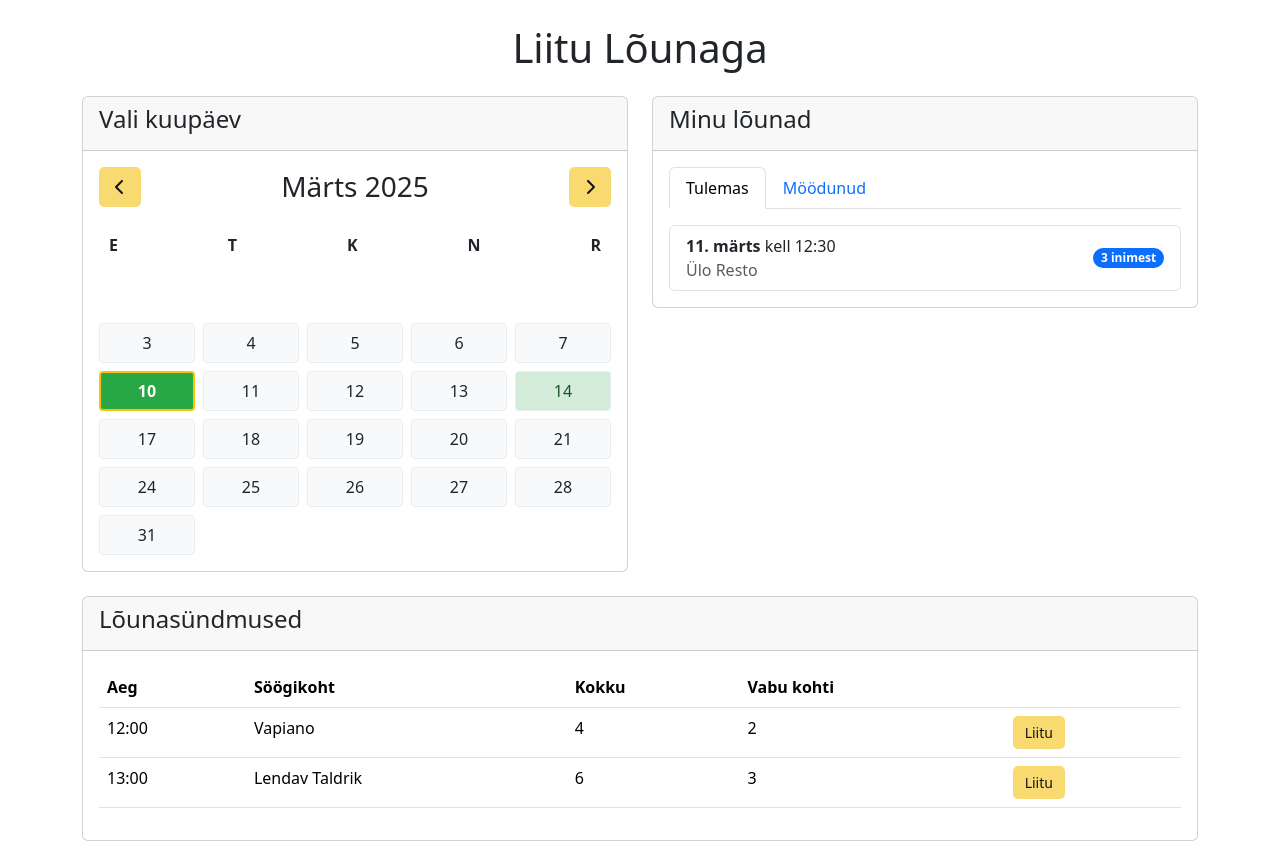
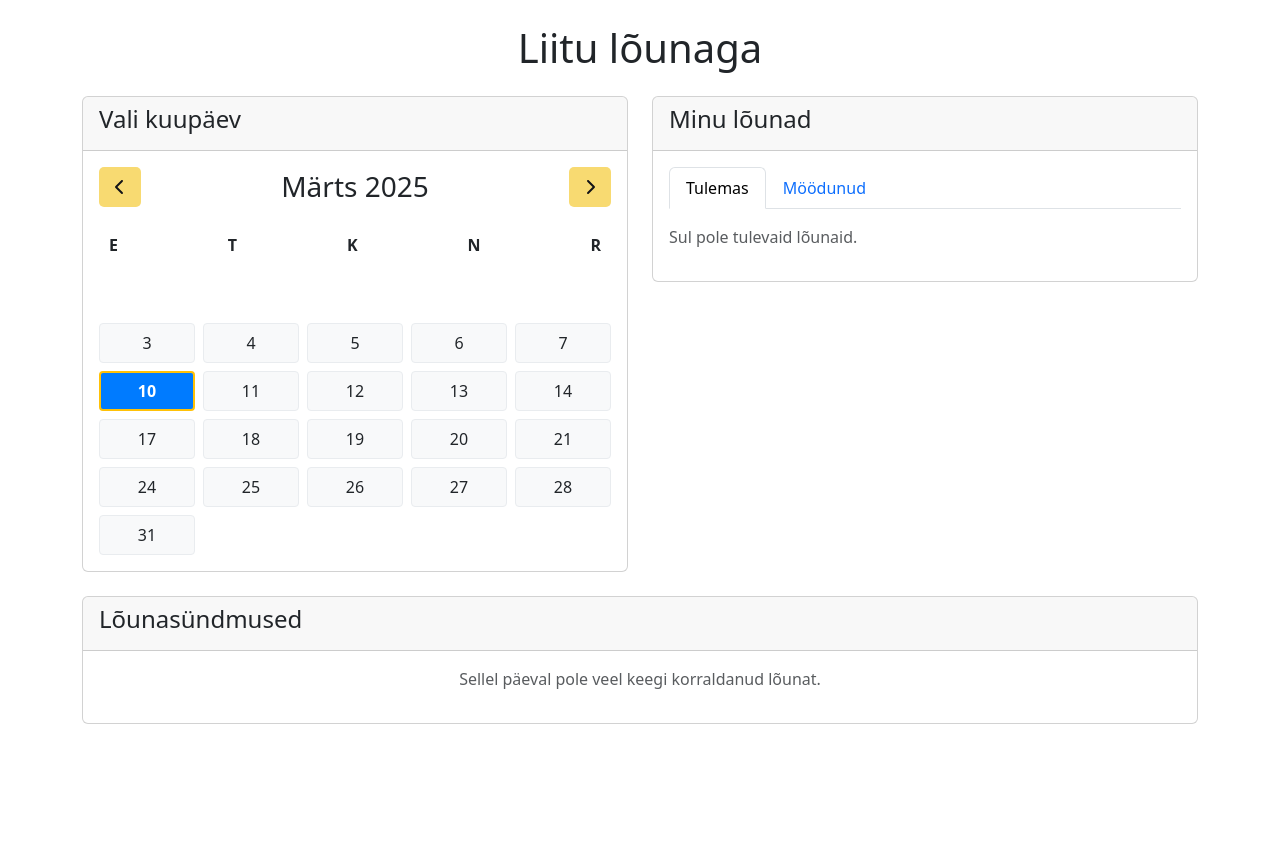
Before and after one commit to StellaTimmer/lototronfront, a Vue app: page /joinlunch in a window 1280 px wide. After the commit the page ends 800 px from the top, so only its background shows below. Built offline with nearby package versions, Linux system fonts and the light colour scheme.

Commit message:
10.03 päeva lõpp

```diff
--- a/src/components/lunchevent/CalendarView.vue
+++ b/src/components/lunchevent/CalendarView.vue
@@ -1,6 +1,6 @@
 <template>
   <div class="calendar-container">
-<!--     Kalendri vaade kuu, aasta ja navigatsiooniga -->
+<!--     Kuu ja aastavaade ja navigatsiooniga -->
     <div class="calendar-header d-flex justify-content-between align-items-center mb-3">
       <button class="action-button yellow" @click="prevMonth">
         <font-awesome-icon icon="chevron-left" />
@@ -69,7 +69,8 @@ export default {
     };
   },
 
-  computed: {  //arvutab uuesti määratletud atribuudid kui nende sõltuvused muutuvad
+  //arvutab uuesti määratletud atribuudid kui nende sõltuvused muutuvad
+  computed: {
     currentYear() {
       return this.currentDate.getFullYear();
     },
@@ -83,45 +84,34 @@ export default {
           .toLocaleString('et-EE', { month: 'long' });
     },
 
-    // Calculate the starting day offset (how many empty cells before the first day)
     startingDayOffset() {
       const firstDay = new Date(this.currentYear, this.currentMonth, 1).getDay();
-      // Converting from Sunday-based (0-6) to Monday-based (0-4) for weekdays only
-      // If Sunday (0), return 5, else adjust by 1 (Monday = 0, Tuesday = 1, etc.)
-      return firstDay === 0 ? 5 : firstDay - 1;
+      return this.convertToMondayBased(firstDay);
     },
 
-    // Get all weekdays (Mon-Fri) in the current month
     weekdaysInMonth() {
       const days = [];
-      const daysInMonth = new Date(this.currentYear, this.currentMonth + 1, 0).getDate();
+      const daysInMonth = this.getDaysInMonth();
 
       for (let i = 1; i <= daysInMonth; i++) {
-        const date = new Date(this.currentYear, this.currentMonth, i);
-        const dayOfWeek = date.getDay();
-
-        // Only include weekdays (Monday-Friday: 1-5)
-        if (dayOfWeek >= 1 && dayOfWeek <= 5) {
-          days.push({
-            date: i,
-            dayOfWeek: dayOfWeek,
-            fullDate: new Date(date)
-          });
-        }
+        if (this.isWeekday(i)) {days.push(this.createDayObject(i));}
       }
       return days;
     }
   },
 
+  //
   watch: {
-    // Watch for external changes to the selected date
+
     selectedDate(newDate) {
       if (newDate) {
         this.internalSelectedDate = new Date(newDate);
       }
     }
   },
+
   methods: {
+
     prevMonth() {
       const newDate = new Date(this.currentDate);
       newDate.setMonth(newDate.getMonth() - 1);
@@ -141,41 +131,70 @@ export default {
       this.$emit('date-selected', date);
     },
 
-    // Check if a date has lunch events
+    //make it pretty
     hasLunchEvents(date) {
       const dateStr = this.formatDate(date);
 
-      // Check events array for matching date with available status
       return this.events.some(event => {
-        // If event.date is a date object, format it first
-        const eventDate = typeof event.date === 'object'
-            ? this.formatDate(event.date)
-            : (typeof event.date === 'number'
-                ? this.formatDate(new Date(this.currentYear, this.currentMonth, event.date))
-                : event.date);
+        let eventDate;
+        if (typeof event.date === 'object') {
+          eventDate = this.formatDate(event.date);
+        } else {
+          if (typeof event.date === 'number') {
+            eventDate = this.formatDate(new Date(this.currentYear, this.currentMonth, event.date));
+          } else {
+            eventDate = event.date;
+          }
+        }
 
         return eventDate === dateStr && event.status === 'available';
       });
     },
 
-    // Check if a date is the currently selected date
     isSelectedDate(date) {
       return this.formatDate(date) === this.formatDate(this.internalSelectedDate);
     },
 
-    // Check if a date is today
     isToday(date) {
       return this.formatDate(date) === this.formatDate(this.today);
     },
 
-    // Format date to YYYY-MM-DD for comparison
     formatDate(date) {
       const d = new Date(date);
       const year = d.getFullYear();
       const month = String(d.getMonth() + 1).padStart(2, '0');
       const day = String(d.getDate()).padStart(2, '0');
       return `${year}-${month}-${day}`;
+    },
+
+    convertToMondayBased(day) {
+      if (day === 0) {
+        return 5;
+      } else {
+        return day - 1;
+      }
+    },
+
+    getDaysInMonth() {
+      return new Date(this.currentYear, this.currentMonth + 1, 0).getDate();
+    },
+
+    isWeekday(dayOfMonth) {
+      const date = new Date(this.currentYear, this.currentMonth, dayOfMonth);
+      const dayOfWeek = date.getDay();
+      return dayOfWeek >= 1 && dayOfWeek <= 5;
+    },
+
+    createDayObject(dayOfMonth) {
+      const date = new Date(this.currentYear, this.currentMonth, dayOfMonth);
+      return {
+        date: dayOfMonth,
+        dayOfWeek: date.getDay(),
+        fullDate: new Date(date)
+      };
     }
+
+
   }
 };
 </script>
--- a/src/views/JoinLunchView.vue
+++ b/src/views/JoinLunchView.vue
@@ -1,27 +1,25 @@
 <template>
   <div class="container mt-4">
-    <h1 class="text-center mb-4">Liitu Lõunaga</h1>
+    <h1 class="text-center mb-4">Liitu lõunaga</h1>
 
     <div class="row">
+      <!--Kutsume CalendarView välja-->
       <div class="col-md-6">
-        <!-- Calendar component -->
         <div class="card mb-4">
           <div class="card-header">
             <h4>Vali kuupäev</h4>
           </div>
           <div class="card-body py-3">
-            <CalendarView
-                :events="calendarEvents"
-                :selectedDate="selectedDate"
-                @date-selected="handleDateSelected"
-                @month-changed="handleMonthChanged"
+            <CalendarView :events="calendarEvents"
+                          :selectedDate="selectedDate"
+                          @date-selected="handleDateSelected"
+                          @month-changed="handleMonthChanged"
             />
           </div>
         </div>
       </div>
-
+      <!--Kutsume MyEvents välja-->
       <div class="col-md-6">
-        <!-- My upcoming lunch events component -->
         <div class="card mb-4">
           <div class="card-header">
             <h4>Minu lõunad</h4>
@@ -29,57 +27,47 @@
           <div class="card-body">
             <ul class="nav nav-tabs" id="myTab" role="tablist">
               <li class="nav-item" role="presentation">
-                <button
-                    class="nav-link active"
-                    id="upcoming-tab"
-                    data-bs-toggle="tab"
-                    data-bs-target="#upcoming-tab-pane"
-                    type="button"
-                    role="tab"
-                    aria-controls="upcoming-tab-pane"
-                    aria-selected="true"
-                >
+                <button class="nav-link active" id="upcoming-tab" data-bs-toggle="tab"
+                        data-bs-target="#upcoming-tab-pane" type="button" role="tab"
+                        aria-controls="upcoming-tab-pane" aria-selected="true">
                   Tulemas
                 </button>
               </li>
               <li class="nav-item" role="presentation">
-                <button
-                    class="nav-link"
-                    id="past-tab"
-                    data-bs-toggle="tab"
-                    data-bs-target="#past-tab-pane"
-                    type="button"
-                    role="tab"
-                    aria-controls="past-tab-pane"
-                    aria-selected="false"
-                >
+                <button class="nav-link" id="past-tab" data-bs-toggle="tab"
+                        data-bs-target="#past-tab-pane" type="button" role="tab"
+                        aria-controls="past-tab-pane" aria-selected="false">
                   Möödunud
                 </button>
               </li>
             </ul>
 
             <div class="tab-content pt-3" id="myTabContent">
-              <div class="tab-pane fade show active" id="upcoming-tab-pane" role="tabpanel" aria-labelledby="upcoming-tab" tabindex="0">
-                <p v-if="upcomingEvents.length === 0" class="text-muted">Sul pole tulevaid lõunaid.</p>
+              <!--Tulemas evendid-->
+              <div class="tab-pane fade show active" id="upcoming-tab-pane" role="tabpanel"
+                   aria-labelledby="upcoming-tab" tabindex="0">
+                <p v-if="upcomingMyEvents.length === 0" class="text-muted">Sul pole tulevaid lõunaid.</p>
                 <ul v-else class="list-group">
-                  <li v-for="event in upcomingEvents" :key="event.id" class="list-group-item d-flex justify-content-between align-items-center">
+                  <li v-for="event in upcomingMyEvents" :key="event.id"
+                      class="list-group-item d-flex justify-content-between align-items-center">
                     <div>
-                      <strong>{{ formatDateDisplay(event.date) }}</strong> kell {{ event.time }}
-                      <br />
+                      <strong>{{ formatDateDisplayToEstonian(event.date) }}</strong> kell {{ event.time }}
+                      <br/>
                       <span class="text-muted">{{ event.restaurantName }}</span>
                     </div>
                     <span class="badge bg-primary rounded-pill">{{ event.paxTotal }} inimest</span>
                   </li>
                 </ul>
               </div>
-
+              <!--Möödunud evendid-->
               <div class="tab-pane fade" id="past-tab-pane" role="tabpanel" aria-labelledby="past-tab" tabindex="0">
-                <p v-if="pastEvents.length === 0" class="text-muted">Sul pole möödunud lõunaid.</p>
+                <p v-if="pastMyEvents.length === 0" class="text-muted">Sul pole möödunud lõunaid.</p>
                 <ul v-else class="list-group">
-                  <li v-for="event in pastEvents" :key="event.id" class="list-group-item d-flex justify-content-between align-items-center">
+                  <li v-for="event in pastMyEvents" :key="event.id"
+                      class="list-group-item d-flex justify-content-between align-items-center">
                     <div>
-                      <strong>{{ formatDateDisplay(event.date) }}</strong> kell {{ event.time }}
-                      <br />
+                      <strong>{{ formatDateDisplayToEstonian(event.date) }}</strong> kell {{ event.time }}
+                      <br/>
                       <span class="text-muted">{{ event.restaurantName }}</span>
                     </div>
                     <span class="badge bg-secondary rounded-pill">{{ event.paxTotal }} inimest</span>
@@ -91,8 +79,7 @@
         </div>
       </div>
     </div>
-
-    <!-- Lunch events table for selected date -->
+    <!--Evendid valitud kuupäeval-->
     <div class="row">
       <div class="col-12">
         <div class="card">
@@ -105,7 +92,7 @@
             </p>
 
             <p v-else-if="eventsForSelectedDate.length === 0" class="text-center text-muted">
-              Sellel päeval pole lõunasündmusi.
+              Sellel päeval pole veel keegi korraldanud lõunat.
             </p>
 
             <table v-else class="table table-hover">
@@ -130,10 +117,10 @@
                 <td>{{ event.paxTotal }}</td>
                 <td>{{ event.paxAvailable }}</td>
                 <td>
-                  <!-- Already joined indicator -->
+                  <!--Juba liitunud evendiga-->
                   <span v-if="hasUserJoinedEvent(event.id)" class="badge bg-success">Juba liitunud</span>
 
-                  <!-- Join button (disabled if full or already joined) -->
+                  <!--Liitumine evendiga-->
                   <button
                       v-else
                       class="action-button yellow"
@@ -147,14 +134,13 @@
               </tbody>
             </table>
 
-            <!-- Join confirmation section -->
+            <!--liitumise kinnitamine-->
             <div v-if="selectedEvent" class="mt-3 p-3 border rounded bg-light">
               <div class="d-flex justify-content-between align-items-center">
                 <div>
                   <strong>Valitud:</strong> {{ selectedEvent.restaurantName }} kell {{ selectedEvent.time }}
                 </div>
 
-                <!-- Show different message if already joined -->
                 <div v-if="hasUserJoinedEvent(selectedEvent.id)" class="text-success">
                   <strong>Oled juba selle lõunaga liitunud!</strong>
                 </div>
@@ -163,12 +149,11 @@
                     class="action-button yellow"
                     @click="confirmJoin"
                 >
-                  Kinnita liitumine
+                  Kinnita
                 </button>
               </div>
             </div>
 
-            <!-- Success alert -->
             <div v-if="joinSuccess" class="alert alert-success mt-3">
               Oled edukalt liitunud lõunasündmusega!
             </div>
@@ -181,114 +166,48 @@
 
 <script>
 import CalendarView from '@/components/lunchevent/CalendarView.vue';
-import axios from 'axios';
 
 export default {
   name: 'JoinLunchView',
-  components: {
-    CalendarView
-  },
+  components: {CalendarView},
   data() {
     return {
       selectedDate: new Date(),
       selectedEvent: null,
       joinSuccess: false,
       isLoading: false,
-      userId: null, // Will be set from session storage
-      // Mock events data - would be fetched from an API in a real application
+      userId: null,
       lunchEvents: [
         {
-          id: 1,
-          date: '2025-03-10',
-          time: '12:00',
-          restaurantName: 'Vapiano',
-          paxTotal: 4,
-          paxAvailable: 2,
-          status: 'available'
+          id: 0,
+          date: '',
+          time: '',
+          restaurantName: '',
+          paxTotal: 0,
+          paxAvailable: 0,
+          status: ''
         },
-        {
-          id: 2,
-          date: '2025-03-10',
-          time: '13:00',
-          restaurantName: 'Lendav Taldrik',
-          paxTotal: 6,
-          paxAvailable: 3,
-          status: 'available'
-        },
-        {
-          id: 3,
-          date: '2025-03-11',
-          time: '12:30',
-          restaurantName: 'Ülo Resto',
-          paxTotal: 3,
-          paxAvailable: 0,
-          status: 'full'
-        },
-        {
-          id: 4,
-          date: '2025-03-14',
-          time: '12:15',
-          restaurantName: 'Kohvik Moon',
-          paxTotal: 5,
-          paxAvailable: 2,
-          status: 'available'
-        }
       ],
-      // My events - this keeps track of which events the user has joined
       myEvents: [
         {
-          id: 101,
-          lunchEventId: 3, // This connects to the lunch event with ID 3
-          date: '2025-03-11',
-          time: '12:30',
-          restaurantName: 'Ülo Resto',
-          paxTotal: 3,
-          status: 'upcoming'
+          id: 0,
+          lunchEventId: 0,
+          date: '',
+          time: '',
+          restaurantName: '',
+          paxTotal: 0,
+          status: ''
         },
-        {
-          id: 102,
-          lunchEventId: 4, // This connects to the lunch event with ID 4 (but dated as past)
-          date: '2025-03-05',
-          time: '13:30',
-          restaurantName: 'Karja Kelder',
-          paxTotal: 4,
-          status: 'past'
-        }
       ]
     };
   },
   computed: {
-    // Format events for the calendar component
+
     calendarEvents() {
-      // Group events by date to determine which days have events
-      const eventsByDate = {};
-
-      this.lunchEvents.forEach(event => {
-        // Extract just the date part (YYYY-MM-DD)
-        const eventDate = event.date;
-
-        if (!eventsByDate[eventDate]) {
-          eventsByDate[eventDate] = [];
-        }
-
-        eventsByDate[eventDate].push(event);
-      });
-
-      // Convert to array format expected by calendar
-      return Object.keys(eventsByDate).map(date => {
-        // Check if there are any available events for this date
-        const hasAvailableEvents = eventsByDate[date].some(event =>
-            event.paxAvailable > 0 && !this.hasUserJoinedEvent(event.id)
-        );
-
-        return {
-          date: date,
-          status: hasAvailableEvents ? 'available' : 'full'
-        };
-      });
+      const eventsByDate = this.groupEventsByDate(this.lunchEvents);
+      return this.formatEventsForCalendar(eventsByDate);
     },
 
-    // Events for the selected date
     eventsForSelectedDate() {
       if (!this.selectedDate) return [];
 
@@ -296,23 +215,18 @@ export default {
       return this.lunchEvents.filter(event => event.date === formattedDate);
     },
 
-    // Upcoming events for the user
-    upcomingEvents() {
+    upcomingMyEvents() {
       return this.myEvents.filter(event => event.status === 'upcoming');
     },
 
-    // Past events for the user
-    pastEvents() {
+    pastMyEvents() {
       return this.myEvents.filter(event => event.status === 'past');
     }
+
   },
-  mounted() {
-    // Get user ID from session storage
-    this.userId = this.getUserId();
-    this.fetchLunchEvents();
-    this.fetchMyEvents();
-  },
+
   methods: {
+
     handleDateSelected(date) {
       this.selectedDate = date;
       this.selectedEvent = null;
@@ -321,13 +235,11 @@ export default {
     },
 
     handleMonthChanged(date) {
-      // Fetch events for the new month
       const year = date.getFullYear();
       const month = date.getMonth() + 1;
       this.fetchLunchEventsForMonth(year, month);
     },
 
-    // Check if the current user has already joined this event
     hasUserJoinedEvent(eventId) {
       return this.myEvents.some(myEvent =>
           myEvent.lunchEventId === eventId && myEvent.status === 'upcoming'
@@ -335,7 +247,6 @@ export default {
     },
 
     selectEvent(event) {
-      // Don't reset selection if the event is already selected
       if (this.selectedEvent && this.selectedEvent.id === event.id) return;
 
       this.selectedEvent = event;
@@ -343,7 +254,6 @@ export default {
     },
 
     joinEvent(event) {
-      // Don't allow joining full events or events already joined
       if (event.paxAvailable === 0 || this.hasUserJoinedEvent(event.id)) return;
 
       this.selectEvent(event);
@@ -415,8 +325,7 @@ export default {
       return `${year}-${month}-${day}`;
     },
 
-    // Format date for display
-    formatDateDisplay(dateStr) {
+    formatDateDisplayToEstonian(dateStr) {
       const date = new Date(dateStr);
       return date.toLocaleDateString('et-EE', {
         month: 'long',
@@ -424,12 +333,10 @@ export default {
       });
     },
 
-    // Get user ID from session storage
-    getUserId() {
+    getUserIdFromSessionStorage() {
       return sessionStorage.getItem('userId') || 0;
     },
 
-    // API calls (simulated)
     fetchLunchEvents(date) {
       this.isLoading = true;
 
@@ -481,8 +388,49 @@ export default {
       //   .catch(error => {
       //     console.error('Error fetching my events:', error);
       //   });
+    },
+
+    groupEventsByDate(events) {
+      const groupedEvents = {};
+
+      events.forEach(event => {
+        const eventDate = event.date;
+
+        if (!groupedEvents[eventDate]) {
+          groupedEvents[eventDate] = [];
+        }
+
+        groupedEvents[eventDate].push(event);
+      });
+
+      return groupedEvents;
+    },
+
+    dateHasAvailableEvents(eventsForDate) {
+      return eventsForDate.some(event =>
+          event.paxAvailable > 0 && !this.hasUserJoinedEvent(event.id)
+      );
+    },
+
+    formatEventsForCalendar(groupedEvents) {
+      return Object.keys(groupedEvents).map(date => {
+        const hasAvailableEvents = this.dateHasAvailableEvents(groupedEvents[date]);
+
+        return {
+          date: date,
+          status: hasAvailableEvents ? 'available' : 'full'
+        };
+      });
     }
-  }
+
+  },
+
+  mounted() {
+    this.userId = this.getUserIdFromSessionStorage();
+    this.fetchLunchEvents();
+    this.fetchMyEvents();
+  },
+
 };
 </script>
 
```
